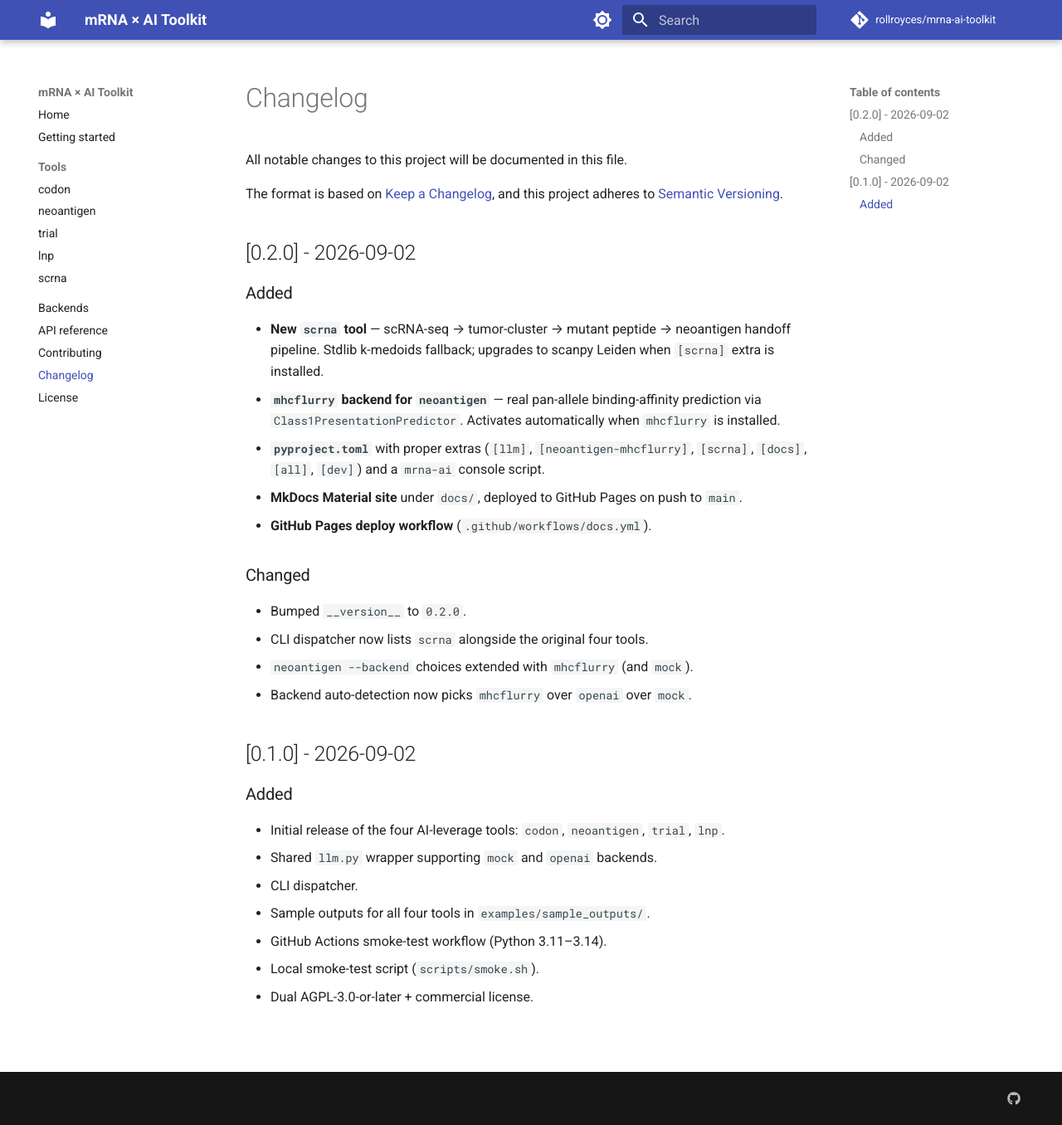
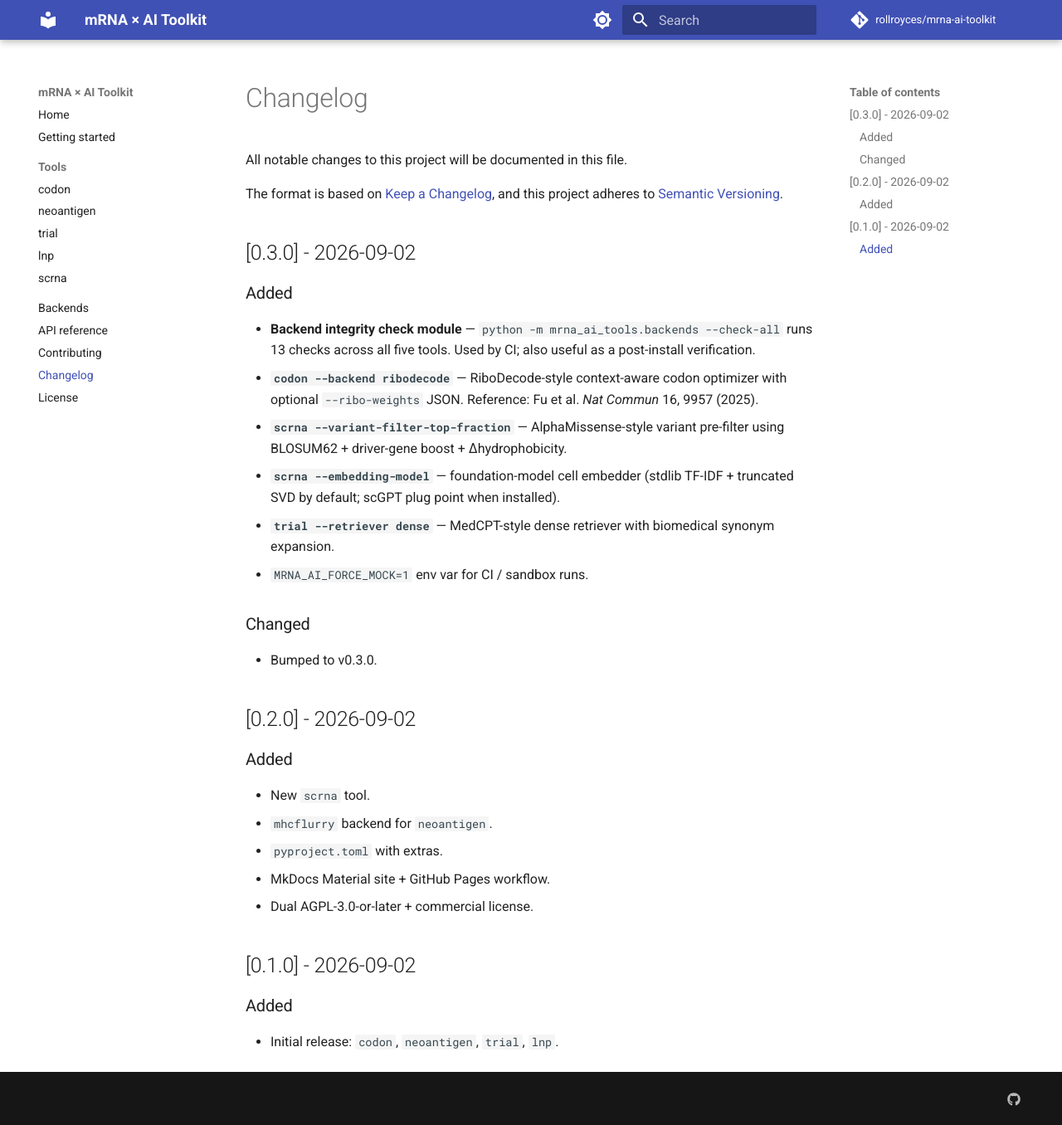
Before and after one commit to rollroyces/mrna-ai-toolkit, an MkDocs documentation site: the page built from docs/changelog.md, in a window 1280 px wide and 1356 px high. Shown: the whole window at 83% size. Built offline with MkDocs 1.6.1 and Material for MkDocs 9.7.7, drawn with Linux system fonts in a browser that asks for light colours; comment, search, counter and statistics services are not loaded.

Commit message:
release v0.3.0: AI backends (RiboDecode, AlphaMissense-style, foundation embedder, MedCPT-style)

```diff
--- a/docs/changelog.md
+++ b/docs/changelog.md
@@ -5,28 +5,36 @@ All notable changes to this project will be documented in this file.
 The format is based on [Keep a Changelog](https://keepachangelog.com/en/1.1.0/),
 and this project adheres to [Semantic Versioning](https://semver.org/spec/v2.0.0.html).
 
+## [0.3.0] - 2026-09-02
+
+### Added
+- **Backend integrity check module** — `python -m mrna_ai_tools.backends --check-all`
+  runs 13 checks across all five tools. Used by CI; also useful as a
+  post-install verification.
+- **`codon --backend ribodecode`** — RiboDecode-style context-aware codon
+  optimizer with optional `--ribo-weights` JSON. Reference: Fu et al.
+  *Nat Commun* 16, 9957 (2025).
+- **`scrna --variant-filter-top-fraction`** — AlphaMissense-style variant
+  pre-filter using BLOSUM62 + driver-gene boost + Δhydrophobicity.
+- **`scrna --embedding-model`** — foundation-model cell embedder (stdlib
+  TF-IDF + truncated SVD by default; scGPT plug point when installed).
+- **`trial --retriever dense`** — MedCPT-style dense retriever with
+  biomedical synonym expansion.
+- `MRNA_AI_FORCE_MOCK=1` env var for CI / sandbox runs.
+
+### Changed
+- Bumped to v0.3.0.
+
 ## [0.2.0] - 2026-09-02
 
 ### Added
-- **New `scrna` tool** — scRNA-seq → tumor-cluster → mutant peptide → neoantigen handoff pipeline. Stdlib k-medoids fallback; upgrades to scanpy Leiden when `[scrna]` extra is installed.
-- **`mhcflurry` backend for `neoantigen`** — real pan-allele binding-affinity prediction via `Class1PresentationPredictor`. Activates automatically when `mhcflurry` is installed.
-- **`pyproject.toml`** with proper extras (`[llm]`, `[neoantigen-mhcflurry]`, `[scrna]`, `[docs]`, `[all]`, `[dev]`) and a `mrna-ai` console script.
-- **MkDocs Material site** under `docs/`, deployed to GitHub Pages on push to `main`.
-- **GitHub Pages deploy workflow** (`.github/workflows/docs.yml`).
-
-### Changed
-- Bumped `__version__` to `0.2.0`.
-- CLI dispatcher now lists `scrna` alongside the original four tools.
-- `neoantigen --backend` choices extended with `mhcflurry` (and `mock`).
-- Backend auto-detection now picks `mhcflurry` over `openai` over `mock`.
+- New `scrna` tool.
+- `mhcflurry` backend for `neoantigen`.
+- `pyproject.toml` with extras.
+- MkDocs Material site + GitHub Pages workflow.
+- Dual AGPL-3.0-or-later + commercial license.
 
 ## [0.1.0] - 2026-09-02
 
 ### Added
-- Initial release of the four AI-leverage tools: `codon`, `neoantigen`, `trial`, `lnp`.
-- Shared `llm.py` wrapper supporting `mock` and `openai` backends.
-- CLI dispatcher.
-- Sample outputs for all four tools in `examples/sample_outputs/`.
-- GitHub Actions smoke-test workflow (Python 3.11–3.14).
-- Local smoke-test script (`scripts/smoke.sh`).
-- Dual AGPL-3.0-or-later + commercial license.
+- Initial release: `codon`, `neoantigen`, `trial`, `lnp`.
--- a/pyproject.toml
+++ b/pyproject.toml
@@ -4,7 +4,7 @@ build-backend = "hatchling.build"
 
 [project]
 name = "mrna-ai-toolkit"
-version = "0.2.0"
+version = "0.3.0"
 description = "Practical Python tools for the AI-leverage layers in mRNA cancer therapy."
 readme = "README.md"
 requires-python = ">=3.11"
```
Also changed, not shown: CHANGELOG.md (+49 -11 lines), 8 other files.
